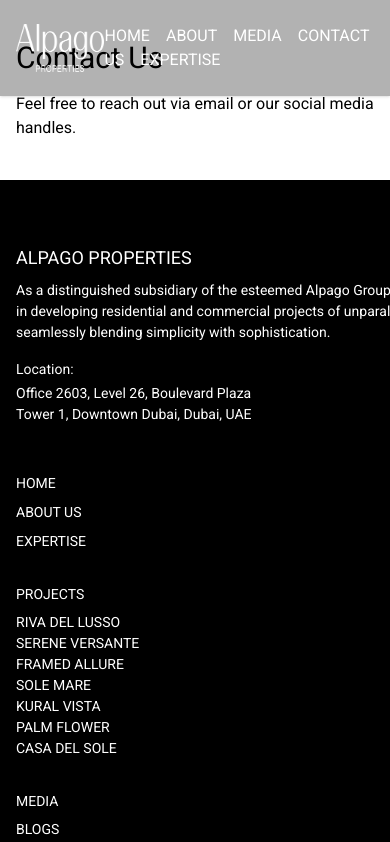
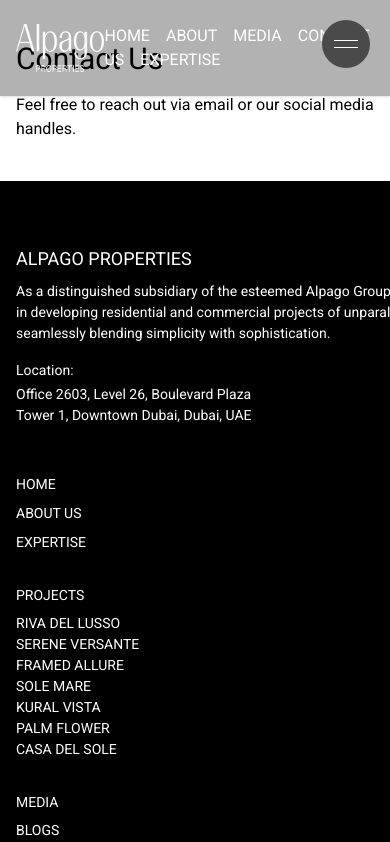
Before and after one commit to engromerbaig/alpago-properties-clone, a Next.js app: page /contact in a window 390 px wide. Shown: the top 842 px of the page. Built offline with nearby package versions, Linux system fonts and the light colour scheme.

Commit message:
added some things

```diff
--- a/package.json
+++ b/package.json
@@ -9,6 +9,7 @@
     "lint": "next lint"
   },
   "dependencies": {
+    "framer-motion": "^12.19.1",
     "gsap": "^3.13.0",
     "next": "15.3.4",
     "react": "^19.0.0",
--- a/src/app/globals.css
+++ b/src/app/globals.css
@@ -22,6 +22,7 @@
   --color-Gray: #E9E9E9;
   --color-darkGray: #5B5B5B;
   --color-charcoal: #1A1A1A;
+  --color-hamburgerBg: #4A4A4A;
 
   --font-roboto: 'Roboto', ui-sans-serif, system-ui, sans-serif;
 }
@@ -64,4 +65,9 @@ body {
   .bg-charcoal {
     background-color: var(--color-charcoal);
   }
+
+  .bg-hamburgerBg{
+        background-color: var(--color-hamburgerBg);
+
+  }
 }
--- a/src/app/layout.js
+++ b/src/app/layout.js
@@ -1,5 +1,6 @@
 import Navbar from '@/components/Navbar';
 import Footer from '@/components/Footer';
+import HamburgerMenu from '@/components/HamburgerMenu'; // ← Import here
 import './globals.css';
 
 export const metadata = {
@@ -10,9 +11,17 @@ export const metadata = {
 export default function RootLayout({ children }) {
   return (
     <html lang="en">
-      <body className="flex flex-col min-h-screen">
+      <body className="flex flex-col min-h-screen relative">
+        {/* Navbar always visible at top */}
         <Navbar />
+
+        {/* Hamburger menu overlays and handles scroll-based visibility */}
+        <HamburgerMenu />
+
+        {/* Main content */}
         <main className="flex-grow">{children}</main>
+
+        {/* Footer */}
         <Footer />
       </body>
     </html>
--- /dev/null
+++ b/src/components/HamburgerMenu.js
@@ -0,0 +1,101 @@
+'use client';
+
+import { useEffect, useState, useRef } from 'react';
+import { FiX } from 'react-icons/fi';
+import { motion, AnimatePresence } from 'framer-motion';
+import NAV_LINKS from '@/constants/navlinks';
+import Link from 'next/link';
+import Image from 'next/image';
+
+export default function HamburgerMenu() {
+  const [isOpen, setIsOpen] = useState(false);
+  const [showHamburger, setShowHamburger] = useState(false);
+  const navRef = useRef(null);
+
+  // Detect when navbar is out of view
+  useEffect(() => {
+    const observer = new IntersectionObserver(
+      ([entry]) => {
+        setShowHamburger(!entry.isIntersecting);
+      },
+      { threshold: 0 }
+    );
+
+    if (navRef.current) {
+      observer.observe(navRef.current);
+    }
+
+    return () => {
+      if (navRef.current) observer.unobserve(navRef.current);
+    };
+  }, []);
+
+  return (
+    <>
+      {/* Invisible tracker div for scroll detection */}
+      <div ref={navRef} className="w-full h-[1px]" />
+
+      {/* Hamburger Button */}
+      <div className={`fixed top-5 right-5 z-50 ${showHamburger ? 'block' : 'md:hidden'}`}>
+        <button
+          onClick={() => setIsOpen(!isOpen)}
+          className="bg-hamburgerBg text-white p-6 h-6 w-6 rounded-full flex items-center justify-center"
+        >
+          {isOpen ? (
+            <div className='text-white'>X</div>
+          ) : (
+            <div className="space-y-[6px]">
+              <span className="block w-6 h-[1px] bg-white"></span>
+              <span className="block w-6 h-[1px] bg-white"></span>
+            </div>
+          )}
+        </button>
+      </div>
+
+      {/* Offcanvas Overlay */}
+      <AnimatePresence>
+        {isOpen && (
+          <motion.div
+            key="offcanvas"
+            initial={{ x: '100%' }}
+            animate={{ x: 0 }}
+            exit={{ x: '100%' }}
+            transition={{ type: 'tween', duration: 0.3 }}
+            className="fixed top-0 right-0 w-full h-screen bg-white z-40 flex flex-col md:flex-row"
+          >
+            {/* Left: Nav Links + Logo */}
+            <div className="w-full md:w-8/12 p-8 flex flex-col justify-between">
+              <div>
+                <Link href="/" onClick={() => setIsOpen(false)}>
+                  <img src="/logo.png" alt="Logo" className="w-24 mb-8" />
+                </Link>
+                {NAV_LINKS.map((link, idx) => (
+                  <Link
+                    key={idx}
+                    href={link.href}
+                    onClick={() => setIsOpen(false)}
+                    className="block text-xl font-semibold text-black mb-4 hover:text-blue-600"
+                  >
+                    {link.name}
+                  </Link>
+                ))}
+              </div>
+              <p className="text-sm text-gray-500">© 2025 Your Company</p>
+            </div>
+
+            {/* Right: Placeholder Image */}
+            <div className="w-full md:w-4/12 bg-gray-100 p-8 flex items-center justify-center">
+              <Image
+                src="/placeholder.webp"
+                alt="Placeholder"
+                width={300}
+                height={300}
+                className="object-contain"
+              />
+            </div>
+          </motion.div>
+        )}
+      </AnimatePresence>
+    </>
+  );
+}
```
Also changed, not shown: public/placeholder.webp (added), 1 other file (tests, documents, lock files or other folders).
